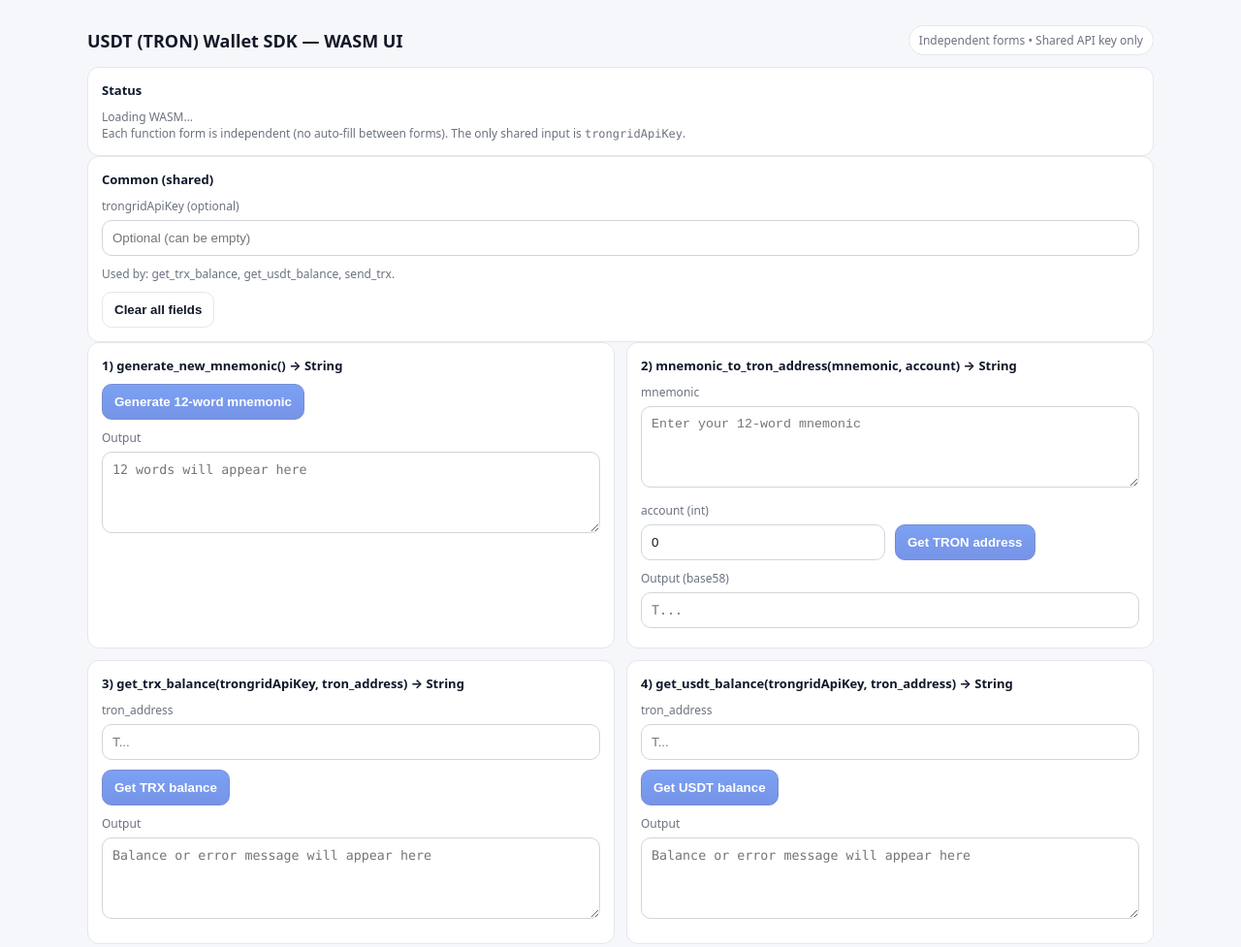
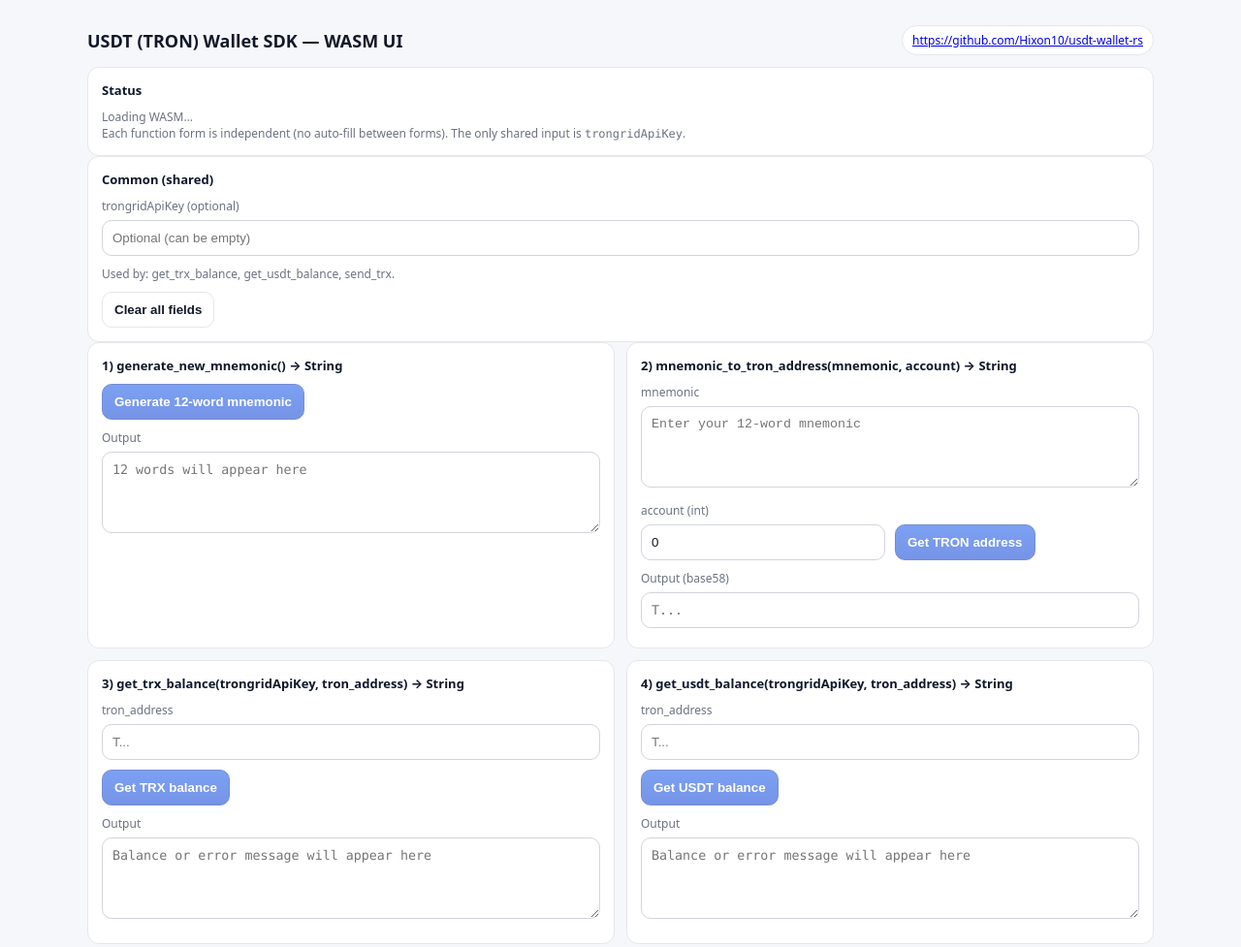
Before and after one commit to Hixon10/usdt-wallet-rs, a plain HTML site: page frontend/index.html in a window 1280 px wide. Shown: the top 977 px of the page at 97% size. Drawn offline with Linux system fonts and the light colour scheme; a script that the page names is missing.

Commit message:
Add gh link

```diff
--- a/frontend/index.html
+++ b/frontend/index.html
@@ -175,7 +175,9 @@
 <div class="wrap">
     <div class="topbar">
         <h1>USDT (TRON) Wallet SDK — WASM UI</h1>
-        <div class="pill">Independent forms • Shared API key only</div>
+        <div class="pill">
+            <a href="https://github.com/Hixon10/usdt-wallet-rs" target="_blank">https://github.com/Hixon10/usdt-wallet-rs</a>
+        </div>
     </div>
 
     <div class="card">
```
